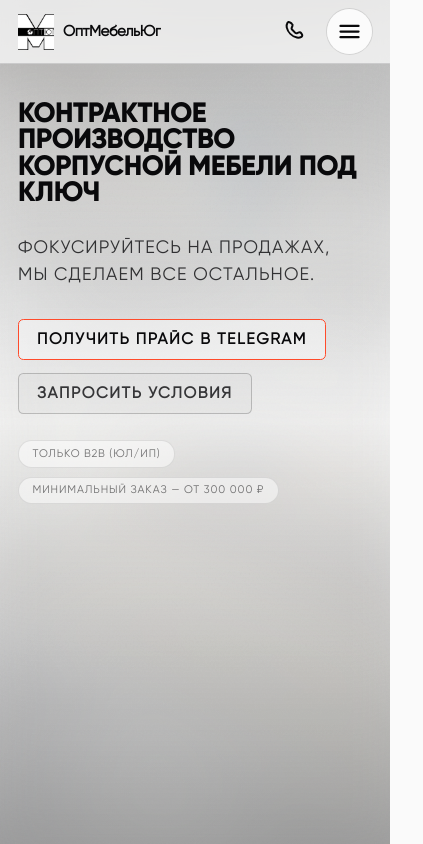
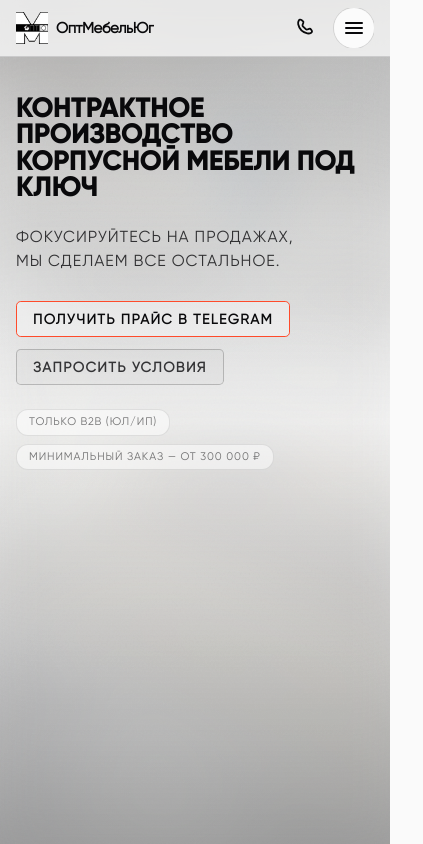
Before and after one commit to atalik07/kavkaz-vector-next, a Next.js app: page / in a window 390 px wide. Shown: the top 844 px of the page, 423 px wide, since content can reach past the window. Built offline with nearby package versions, Linux system fonts and the light colour scheme.

Commit message:
mobile fix-at least it work

```diff
--- a/app/globals.css
+++ b/app/globals.css
@@ -67,9 +67,11 @@ body {
   background: var(--background);
   color: var(--foreground);
 }
-
+@layer base {
+  body { @apply text-[18px]; }
+}
 html {
-  font-size: 18px; /* mobile default */
+  /* font-size: 18px; mobile default */
   scroll-behavior: smooth;
 }
 
--- a/components/Header.tsx
+++ b/components/Header.tsx
@@ -418,7 +418,8 @@ export default function Header() {
             })}
           </nav>
 
-          <div className="flex shrink-0 items-center justify-self-end gap-2">
+          <div className="flex min-w-0 items-center justify-self-end gap-2 overflow-hidden">
+
             <a
               ref={phoneDesktopRef}
               href={phoneHref}
@@ -432,8 +433,8 @@ export default function Header() {
             </a>
 
             <a
-              href={phoneHref}
-              className="inline-flex lg:hidden rounded-full p-2 hover:bg-black/5 dark:hover:bg-white/10 hover:text-[color:var(--accent)]"
+  href={phoneHref}
+  className="inline-flex shrink-0 lg:hidden rounded-full p-2 hover:bg-black/5 dark:hover:bg-white/10 hover:text-[color:var(--accent)]"
               aria-label={phoneLabel}
               title={phoneLabel}
             >
@@ -460,7 +461,7 @@ export default function Header() {
   onClick={() => setMobileOpen(true)}
   aria-label="Open menu"
   className={[
-    "inline-flex items-center justify-center rounded-full p-2 md:hidden",
+    "inline-flex shrink-0 items-center justify-center rounded-full p-2 md:hidden",
     "text-zinc-950 bg-white/80 ring-1 ring-black/10",
     "hover:bg-white hover:text-[color:var(--accent)]",
     "dark:text-white dark:bg-black/30 dark:ring-white/15 dark:hover:bg-black/45",
--- a/components/sections/Hero.tsx
+++ b/components/sections/Hero.tsx
@@ -50,7 +50,8 @@ export default function Hero() {
         }}
       >
         {/* Внутри body — симметричные отступы сверху/снизу = X */}
-        <div className="mx-auto h-[calc(100svh-var(--header-h))] max-w-5xl px-4 sm:px-6">
+        <div className="w-full h-[calc(100svh-var(--header-h))] px-4 sm:px-6 md:mx-auto md:max-w-5xl">
+
           <div className="grid h-full grid-cols-1 gap-10 py-10 lg:grid-cols-2 lg:items-stretch">
             {/* LEFT */}
             <div className="min-h-0 lg:flex lg:items-center">
```
